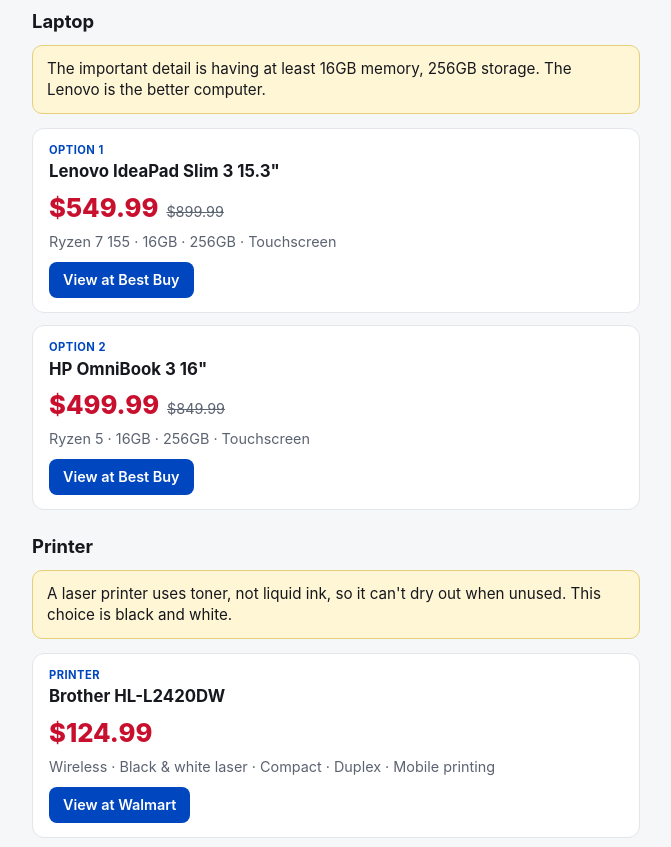
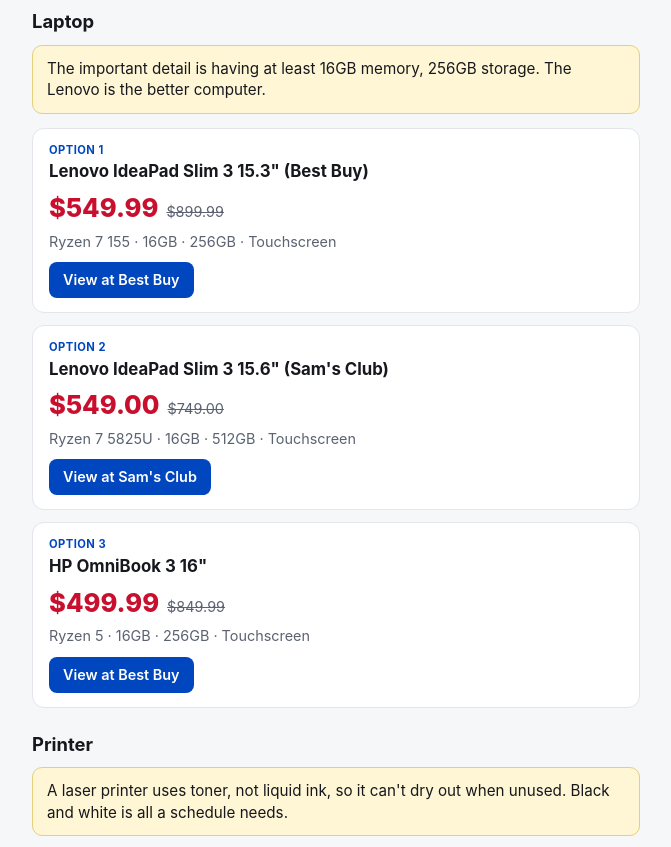
Before and after one commit to rsoldner/rsoldner.github.io, a plain HTML site: page denny-laptop-2026/index.html in a window 1280 px wide. Shown: the part 54-901 px from the top of the page, without its empty margins (304-975 px from the left). Drawn offline with Linux system fonts and the light colour scheme.

Commit message:
denny laptop add sams club option

```diff
--- a/denny-laptop-2026/index.html
+++ b/denny-laptop-2026/index.html
@@ -36,7 +36,7 @@ h2{font-size:1.05rem;margin:2px 0 6px}
 
   <section class="card">
     <div class="tag">Option 1</div>
-    <h2>Lenovo IdeaPad Slim 3 15.3"</h2>
+    <h2>Lenovo IdeaPad Slim 3 15.3" (Best Buy)</h2>
     <div class="price"><span class="now">$549.99</span><span class="was">$899.99</span></div>
     <p class="specs">Ryzen 7 155 · 16GB · 256GB · Touchscreen</p>
     <a class="btn" href="https://www.bestbuy.com/product/lenovo-ideapad-slim-3-15-3-2k-touchscreen-laptop-amd-ryzen-7-155-2026-16gb-memory-256gb-storage-cosmic-blue/JJGH3F4457/sku/6686331" target="_blank" rel="noopener">View at Best Buy</a>
@@ -44,6 +44,14 @@ h2{font-size:1.05rem;margin:2px 0 6px}
 
   <section class="card">
     <div class="tag">Option 2</div>
+    <h2>Lenovo IdeaPad Slim 3 15.6" (Sam's Club)</h2>
+    <div class="price"><span class="now">$549.00</span><span class="was">$749.00</span></div>
+    <p class="specs">Ryzen 7 5825U · 16GB · 512GB · Touchscreen</p>
+    <a class="btn" href="https://www.samsclub.com/ip/Lenovo-IdeaPad-Slim-3-15-6-FHD-Touch-Laptop-AMD-Ryzen-7-5825U-16GB-RAM-512GB-SSD-Windows-11-Home/19636561985" target="_blank" rel="noopener">View at Sam's Club</a>
+  </section>
+
+  <section class="card">
+    <div class="tag">Option 3</div>
     <h2>HP OmniBook 3 16"</h2>
     <div class="price"><span class="now">$499.99</span><span class="was">$849.99</span></div>
     <p class="specs">Ryzen 5 · 16GB · 256GB · Touchscreen</p>
@@ -52,7 +60,7 @@ h2{font-size:1.05rem;margin:2px 0 6px}
 
   <h2 class="sec">Printer</h2>
 
-  <p class="note">A laser printer uses toner, not liquid ink, so it can't dry out when unused. This choice is black and white.</p>
+  <p class="note">A laser printer uses toner, not liquid ink, so it can't dry out when unused. Black and white is all a schedule needs.</p>
 
   <section class="card">
     <div class="tag">Printer</div>
@@ -62,7 +70,7 @@ h2{font-size:1.05rem;margin:2px 0 6px}
     <a class="btn" href="https://www.walmart.com/ip/Brother-HL-L2420DW-Wireless-Compact-Monochrome-Laser-Printer-with-Duplex-Mobile-Printing/5066099135" target="_blank" rel="noopener">View at Walmart</a>
   </section>
 
-  <p class="foot">Laptop prices from Best Buy listings, printer price from Walmart. Prices may change.</p>
+  <p class="foot">Laptop prices from Sam's Club and Best Buy listings, printer price from Walmart. Prices may change.</p>
 </main>
 </body>
 </html>
```
